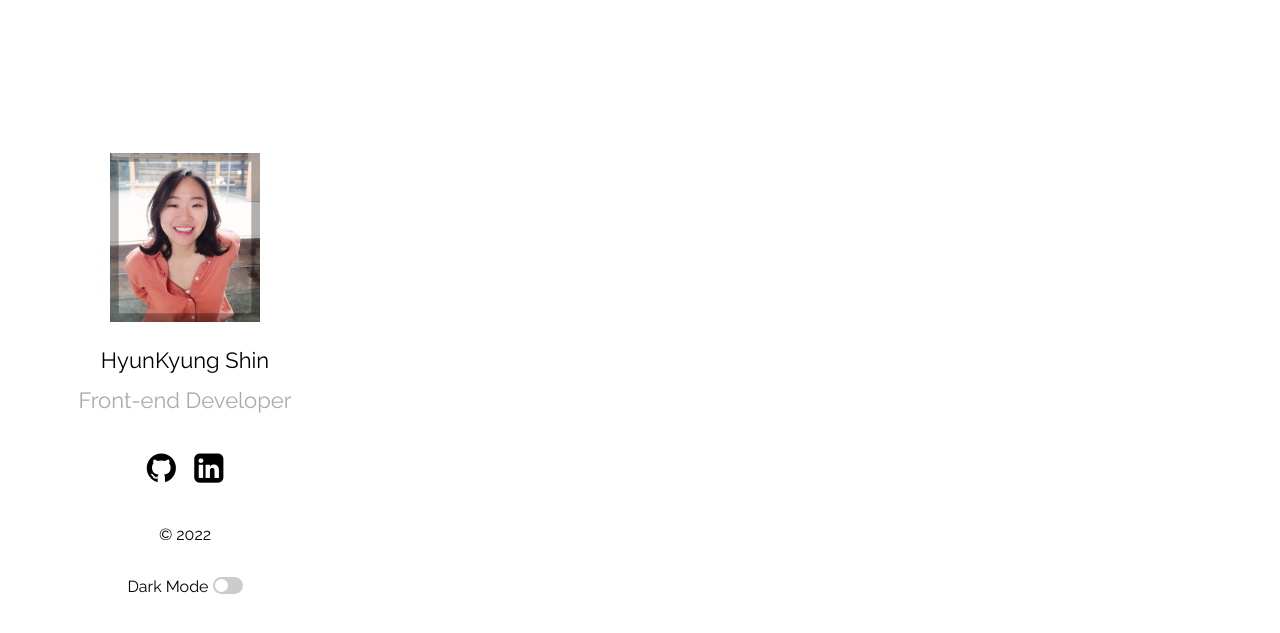
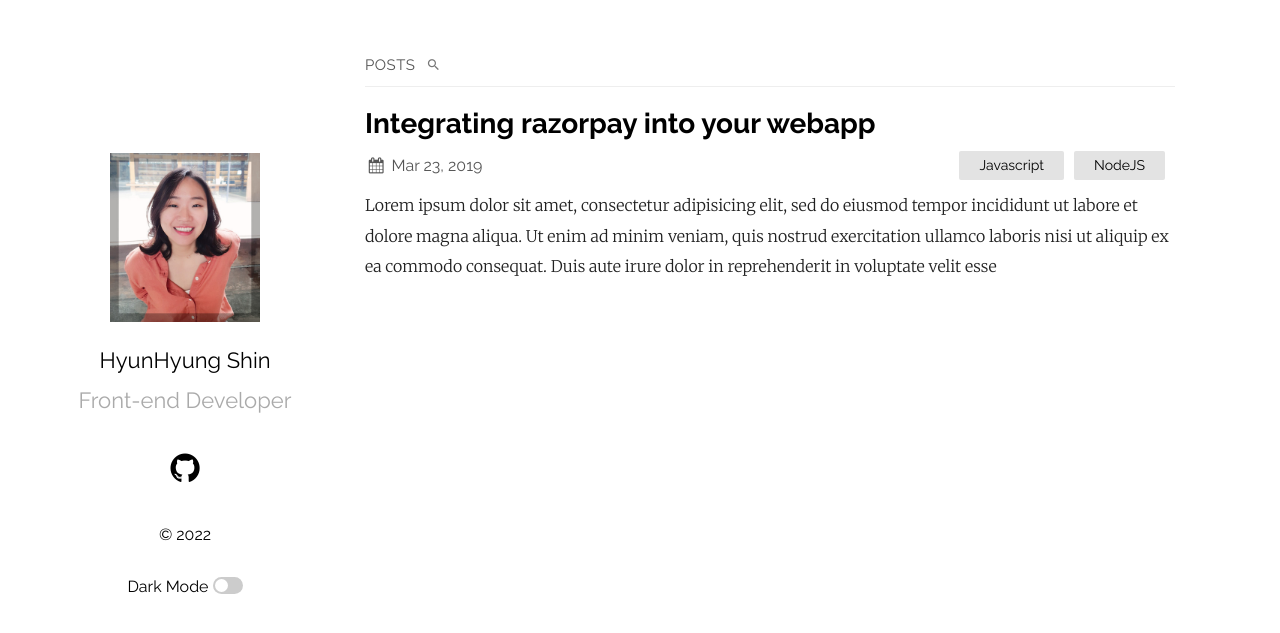
Before and after one commit to hellohyonee/hellohyonee.github.io, a Jekyll site: the page built from index.md, in a window 1280 px wide. Shown: the top 633 px of the page. Built offline with Jekyll 4.4.1, drawn with Linux system fonts in a browser that asks for light colours.

Commit message:
깃헙 게시 오류로 다시 업로드

````diff
--- a/_config.yml
+++ b/_config.yml
@@ -5,14 +5,13 @@ description: > # this means to ignore newlines until "show_exerpts:"
   Write an awesome description for your new site here. You can edit this
   line in _config.yml. It will appear in your document head meta (for
   Google search results) and in your feed.xml site description.
-future: true
 show_excerpts: true # set to true to show excerpts on the homepage
 # Minima date format
 # refer to http://shopify.github.io/liquid/filters/date/ if you want to customize this
 sass:
   sass_dir: _sass
 plainwhite:
-  name: HyunKyung Shin
+  name: HyunHyung Shin
   tagline: Front-end Developer
   date_format: '%b %-d, %Y'
   sitemap: true # set to true to generate sitemap.xml content
@@ -28,7 +27,7 @@ plainwhite:
   social_links:
     # twitter: samarsault
     github: hellohyonee
-    linkedIn: in/현경-신-097766240
+    # linkedIn: in/samarsault
     #dribbble: jekyll
     #flickr:   jekyll
     #instagram: jekyll
--- /dev/null
+++ b/_posts/2019-03-23-welcome-to-jekyll.markdown
@@ -0,0 +1,28 @@
+---
+layout: post
+title:  "Integrating razorpay into your webapp"
+date:   2019-03-23 21:03:36 +0530
+categories: Javascript NodeJS
+---
+Lorem ipsum dolor sit amet, consectetur adipisicing elit, sed do eiusmod tempor incididunt ut labore et dolore magna aliqua. Ut enim ad minim veniam, quis nostrud exercitation ullamco laboris nisi ut aliquip ex ea commodo consequat. Duis aute irure dolor in reprehenderit in voluptate velit esse
+
+```javascript
+const Razorpay = require('razorpay');
+
+let rzp = Razorpay({
+	key_id: 'KEY_ID',
+	secret: 'name'
+});
+
+// capture request
+rzp.capture(payment_id, cost)
+	.then(function (data) {
+		return 2;
+	})
+```
+
+Check out the [Jekyll docs][jekyll-docs] for more info on how to get the most out of Jekyll. File all bugs/feature requests at [Jekyll’s GitHub repo][jekyll-gh]. If you have questions, you can ask them on [Jekyll Talk][jekyll-talk].
+
+[jekyll-docs]: https://jekyllrb.com/docs/home
+[jekyll-gh]:   https://github.com/jekyll/jekyll
+[jekyll-talk]: https://talk.jekyllrb.com/
````
Also changed, not shown: assets/firstBlog_ko_bad-220622.png (deleted), assets/portfolio.png (added).
